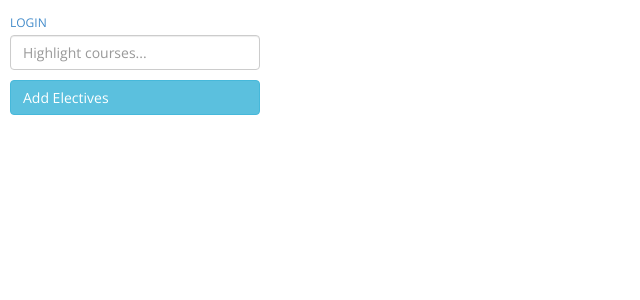
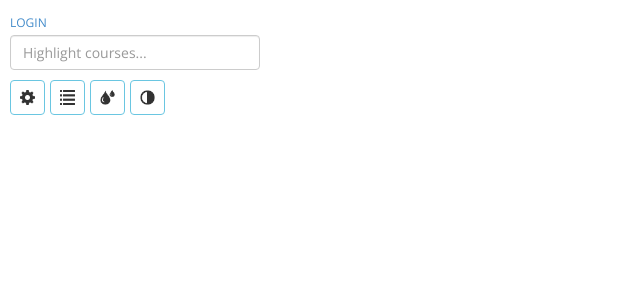
Before and after one commit to gisellemnr/courses, a PHP site: page / in a window 1280 px wide. Shown: the top 300 px of the page, without its empty margins (0-640 px from the left). Run offline with PHP 8.4, Linux system fonts and the light colour scheme; data that the repository does not hold is empty; some libraries are stand-ins or nearby versions.

Commit message:
menu changes

```diff
--- a/css/style.css
+++ b/css/style.css
@@ -36,7 +40,7 @@ a:hover {
     visibility: visible;
 }
 
-#add, #highlight, #coursenum, #btnelectives, .btn-group, .btn-info, #general {
+.btn-group, .btn-info, #add, #colors, #coursenum, #general {
     clear: both;
     float: left;
     width: 250px;
@@ -156,31 +151,84 @@ hr {
 
 #number {
     font-weight: 700;
-    font: 35px 'Vidaloka', serif;
+    font: 30px 'Vidaloka', serif;
     color: #0097cf;
     font-style: italic;
     width: 120px;
     float: left;
 }
 
-#link {
-    cursor: pointer;
-    height: 40px;
-    width: 40px;
-    background: url(../img/link.png) no-repeat center center;
-    background-size: 15px 15px;
-    float: left;
-}
-
-b {
+#title {
     font-weight: 700;
+    font-size: 18px;
 }
 
 #clear {
     clear: both;
 }
 
-#title {
-    font-weight: 700;
-    font-size: 16px;
+/*ICONS*/
+
+.icon {
+    cursor: pointer;
+    opacity: .8;
+    width: 35px;
+    height: 35px;
+    float: left;
+    clear: none;
+    background-color: #fff;
+    background-repeat: no-repeat;
+    background-position: center center;
+    background-size: 15px 15px;
+    -webkit-transition: background-color 0.4s;
+    -moz-transition: background-color 0.4s;
+    -ms-transition: background-color 0.4s;
+    -o-transition: background-color 0.4s;
+    transition: background-color 0.4s;
 }
+
+.icon.menu {
+    background-color: #fff;
+}
+
+.icon:hover, .menu.checked {
+    background-color: #5bc0de;
+}
+
+#settings {
+    background-image: url(../img/settings.png);
+}
+
+#details {
+    background-image: url(../img/details.png);
+}
+
+#more {
+    background-image: url(../img/more.png);
+}
+
+#color {
+    background-image: url(../img/color.png);
+}
+
+#settings, #details, #color, #more {
+    margin-right: 5px;
+}
+
+#link {
+    background-image: url(../img/link.png);
+}
+
+#plus {
+    float: right;
+    background-image: url(../img/plus.png);
+    background-color: #5bc0de;
+}
+
+#remove {
+    position: absolute;
+    display: block;
+    top: 36px;
+    left: 225px;
+    background-image: url(../img/remove.png);
+}
--- a/index.html
+++ b/index.html
@@ -25,24 +25,27 @@
 			<aside>
 				<a id="logout" title="Login with your AndrewID to save/retrieve your course plan"><div>LOGIN</div></a>
 				<div id="clear"></div>
-				<input  class="form-control" type="text" id="coursenum" placeholder="Highlight courses..." title="Example 15-112 15-221 21-127"><span id="remove"></span>
-				<button class="btn btn-info" type="button" id="btnelectives">Add Electives</button>
+				<input  class="form-control" type="text" id="coursenum" placeholder="Highlight courses..." title="Example 15-112 15-221 21-127"><span class="icon" id="remove"></span>
 
-				<div id="buttons">
+				<div id="clear"></div>
+				<button class="btn btn-info icon menu" type="button" id="settings" title="Add courses" name="#buttons"></button>
+				<button class="btn btn-info icon menu" type="button" id="details" title="View course details" name="article"></button>
+				<button class="btn btn-info icon menu" type="button" id="color" title="View color legend" name="#colors"></button>
+				<button class="btn btn-info icon" type="button" id="more" title="Hide/show placeholders"></button>
+				<div id="clear"></div>
+
+				<div id="buttons" class="target">
 					<div id="select"></div>
 					<div id="add">
 						<input class="form-control" type="text" id="general" placeholder="Add other courses...">
-						<button class="btn btn-info" type="button" id="plus"></button>
+						<button class="btn btn-info icon" type="button" id="plus"></button>
 					</div>
-					<div id="highlight"></div>
 				</div>
 
-				<div id="clear"></div>
-
-				<article>
+				<article class="target">
 					<section>
 						<div id="number"></div>
-						<div id="link" title="View course page"></div>
+						<div class="icon" id="link" title="View course page"></div>
 					</section>
 					<div id="clear"></div>
 					<hr>
@@ -52,7 +55,10 @@
 					<br>
 					<p id="units"></p>
 				</article>
+
+				<div id="colors" class="target"></div>
 			</aside>
+
 			<div class="main-content">
 				<div class="swipe-area"></div>
 				<a data-toggle=".container" id="sidebar-toggle">
--- a/js/graph.js
+++ b/js/graph.js
@@ -4,6 +4,7 @@ $.dbGET = function(action, data, callback) {
 
 function Graph(semesters) {
 	var graph = this;
+	var hidden = false;
 
 	// y is the cy value of the semester
 	// shape is the shape newly moved that must be repositioned
@@ -102,7 +103,7 @@ function Graph(semesters) {
 			"fill-opacity": .7,
 			"stroke-width": 2,
 			cursor: "move",
-			opacity: course.faded? 0.5 : 1
+			opacity: shape.area == "placeholder"? 0.5 : 1
 		}).toFront();
 		label.attr({
 			stroke: "none",
@@ -326,6 +327,21 @@ function Graph(semesters) {
 		selectCourse(list, true);
 	}
 
+	function showHidePlaceholders() {
+		for (var i = shapes.length; i--;) {
+			if (shapes[i].area == "placeholder") {
+				if (hidden) {
+					shapes[i].show();
+					shapes[i].pair.show();
+				} else {
+					shapes[i].hide();
+					shapes[i].pair.hide();
+				}
+			}
+		}
+		hidden = !hidden;
+	}
+
 	var dragger = function () {
 			var shape = this;
 			if (this.type == 'text') {
@@ -349,11 +365,6 @@ function Graph(semesters) {
 				shape.tooltitle.hide();
 				shape.tooltip.hide();
 			}
-			if ($("#select").is(":visible")) {
-				$("#btnelectives")[0].innerHTML = 'Add Electives';
-				$("#buttons").hide();
-			}
-			$("article").show();
 		},
 		move = function (dx, dy) {
 			var shape = this;
@@ -435,8 +446,8 @@ function Graph(semesters) {
 			r.getById('del').label.animate({
 				opacity: 0
 			}, 100);
+			r.getById('del').text.hide();
 			r.getById('del').tooltip.hide();
-			r.getById('del').text.hide();
 			if (r.getById('del').attr('r') == 25 && shape.area != 'core') {
 				removeCourse(shape);
 			} else if (shape.attrs.cy <= 62.5) {
@@ -553,6 +564,7 @@ function Graph(semesters) {
 	$(".color").click(function () {
 		selectColor($(this).css("background-color"));
 	});
+	$("#more").click(showHidePlaceholders);
 	$("body").click(function (e) {
 		if (e.target.className == "" || e.target.className == "main-content") {
 			unselectCourse();
@@ -566,6 +578,7 @@ function Graph(semesters) {
 		labels = [],
 		connections = [];
 	initGraph(semesters);
+
 }
 
 Raphael.fn.connect = function (obj1, obj2, line) {
--- a/js/script.js
+++ b/js/script.js
@@ -14,7 +14,7 @@ document.addEventListener('DOMContentLoaded', function () {
 	});
 });
 
-function course(id, title, units, dependencies, link, description, color, area, faded) {
+function course(id, title, units, dependencies, link, description, color, area) {
 	this.id = id;
 	this.title = title;
 	this.units = units;
@@ -23,7 +23,6 @@ function course(id, title, units, dependencies, link, description, color, area,
 	this.description = description;
 	this.color = color;
 	this.area = area;
-	this.faded = faded;
 }
 
 function init(result) {
@@ -42,15 +41,15 @@ function init(result) {
 	];
 	result.colors.elements.forEach(function (row) {
 		colors[row.category] = row.color;
-		addColorBtn(row.category, row.color);
+		addColorBtn(row.category, row.legend, row.color);
 	});
 	result.courses.elements.forEach(function (row) {
 		if (row.number.length < 2) return;
 		if (row.visible == "TRUE") {
-			var c = new course(row.number, row.title, row.units, row.dependencies.split(','), row.URL, row.description, colors[row.category], 'core', row.faded == "TRUE" ? true : false);
+			var c = new course(row.number, row.title, row.units, row.dependencies.split(','), row.URL, row.description, colors[row.category], 'core');
 			semesters[parseInt(row.semester) - 1].push(c);
 		} else {
-			var e = new course(row.number, row.title, row.units, row.dependencies.split(','), row.URL, row.description, colors[row.category], row.category, row.faded == "TRUE" ? true : false);
+			var e = new course(row.number, row.title, row.units, row.dependencies.split(','), row.URL, row.description, colors[row.category], row.category);
 			electives[row.number] = e;
 			if (row.category in areas) {
 				areas[row.category].push(row.number);
@@ -58,6 +57,10 @@ function init(result) {
 				areas[row.category] = [row.number];
 			}
 		}
+	});
+	result.placeholders.elements.forEach(function (row) {
+		var c = new course(row.number, row.title, null, [], row.URL, row.description, colors[row.category], 'placeholder');
+		semesters[parseInt(row.semester) - 1].push(c);
 	});
 
 	var graph = new Graph(semesters);
@@ -132,9 +135,10 @@ function addElective(name, list, color) {
 	$('#select').append(content);
 }
 
-function addColorBtn(name, color){
+function addColorBtn(name, label, color){
 	var content = '<button class="btn color" type="button" id="btn' + name + '" style="background-color:' + color + ';" title="Highlight ' + name + ' courses"></button>';
-	$('#highlight').append(content);
+	content += '<label>' + label + '</label>';
+	$('#colors').append(content);
 }
 
 function addGeneralCourse(graph, color) {
@@ -150,20 +154,6 @@ function addGeneralCourse(graph, color) {
 	}
 }
 
-function showElectives() {
-	if ($("#select").is(":visible")) {
-		$("#btnelectives")[0].innerHTML = 'Add Electives';
-		$("#buttons").hide();
-		if ($("#title").html() != '') {
-			$("article").fadeIn();
-		}
-	} else {
-		$("#btnelectives")[0].innerHTML = 'Hide Electives';
-		$("article").hide();
-		$("#buttons").fadeIn();
-	}
-}
-
 function setUp(){
 	$("#logout div").click(function () {
 		if (this.innerHTML != "LOGIN") {
@@ -173,9 +163,9 @@ function setUp(){
 		}
 	});
 	$("#remove").hide();
-	$("#buttons").hide();
-	$("article").hide();
-	$("#btnelectives").click(showElectives);
+	$("#link").hide();
+	$(".target").hide();
+	$(".menu").click(showHideMenus);
 	$("[data-toggle]").click(function () {
 		var toggle_el = $(this).data("toggle");
 		$(toggle_el).toggleClass("open-sidebar");
@@ -205,6 +195,8 @@ function addTooltip(){
 	$("#coursenum").tooltip({ placement: 'right', keyboard: false });
 	$("#link").tooltip({placement: 'right'});
 	$(".color").tooltip({placement: 'right'});
+	$(".menu").tooltip({placement: 'right'});
+	$("#more").tooltip({placement: 'right'});
 	$("#select .btn-group").tooltip({placement: 'right'});
 	if ($("#logout div")[0].innerHTML == "LOGIN") {
 		$("#logout").tooltip({placement: 'right'});
@@ -215,6 +207,20 @@ function destroyTooltip(){
 	$("#coursenum").tooltip('destroy');
 	$("#logout").tooltip('destroy');
 	$("#link").tooltip('destroy');
+	$("#more").tooltip('destroy');
 	$(".color").tooltip('destroy');
+	$(".menu").tooltip('destroy');
 	$("#select .btn-group").tooltip('destroy');
 }
+
+function showHideMenus(){
+	$(".menu").removeClass('checked');
+	if ($(this.name).is(":visible")) {
+		$(".target").hide();
+		$(this).removeClass('checked');
+	} else {
+		$(".target").hide();
+		$(this).addClass('checked');
+		$(this.name).fadeIn();
+	}
+}
```
Also changed, not shown: other parts of css/style.css (+19 -24 lines), img/color.png (added), img/details.png (added), img/more.png (added), img/settings.png (added).
